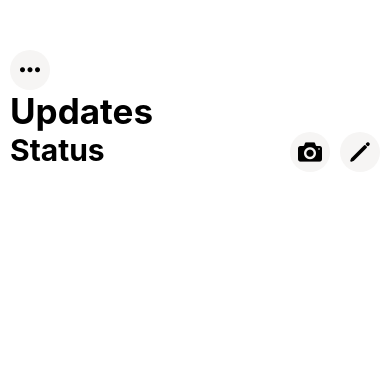
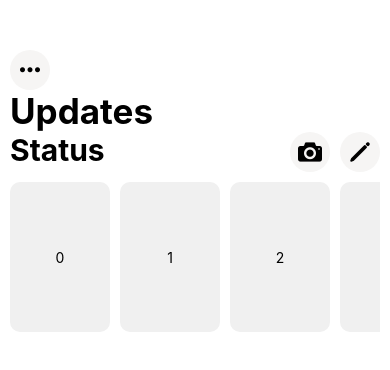
Before and after one commit to Tahir-Ul-Hassan/sevenapp-2025-summer-camp-react-native, a React Native app: screen / in a window 390 px wide. Shown: the top 370 px of the page. Built offline with nearby package versions, Linux system fonts and the light colour scheme.

Commit message:
flatelist

```diff
--- a/src/screens/WhatsappStatus/styles.js
+++ b/src/screens/WhatsappStatus/styles.js
@@ -21,4 +21,15 @@
     fontSize: 30,
     fontWeight: "bold",
   },
+  statusContainer: {
+    alignItems: "center",
+    gap: 30,
+    backgroundColor: "#f0f0f0",
+    marginVertical: 10,
+    borderRadius: 10,
+    justifyContent: "center",
+    height: 150,
+    width: 100,
+    marginRight: 10,
+  },
 });
--- a/src/screens/WhatsappStatus/whatsappStatus.js
+++ b/src/screens/WhatsappStatus/whatsappStatus.js
@@ -1,4 +1,4 @@
-import { View, Text } from "react-native";
+import { View, FlatList, Text } from "react-native";
 import MaterialCommunityIcons from "@expo/vector-icons/MaterialCommunityIcons";
 import Entypo from "@expo/vector-icons/Entypo";
 import Ionicons from "@expo/vector-icons/Ionicons";
@@ -6,6 +6,15 @@
 import { styles } from "./styles";
 
 export default function WhatsappStatus() {
+  const numericData = [0, 1, 2, 3, 4, 5, 6, 7, 8, 9];
+  const _renderStatus = (item) => {
+    return (
+      <View style={styles.statusContainer}>
+        <Text>{item}</Text>
+      </View>
+    );
+  };
+
   return (
     <View>
       <View style={styles.header}>
@@ -32,6 +41,11 @@
               />
             </View>
           </View>
+          <FlatList
+            data={numericData}
+            horizontal={true}
+            renderItem={({ item }) => _renderStatus(item)}
+          />
         </View>
       </View>
     </View>
```
